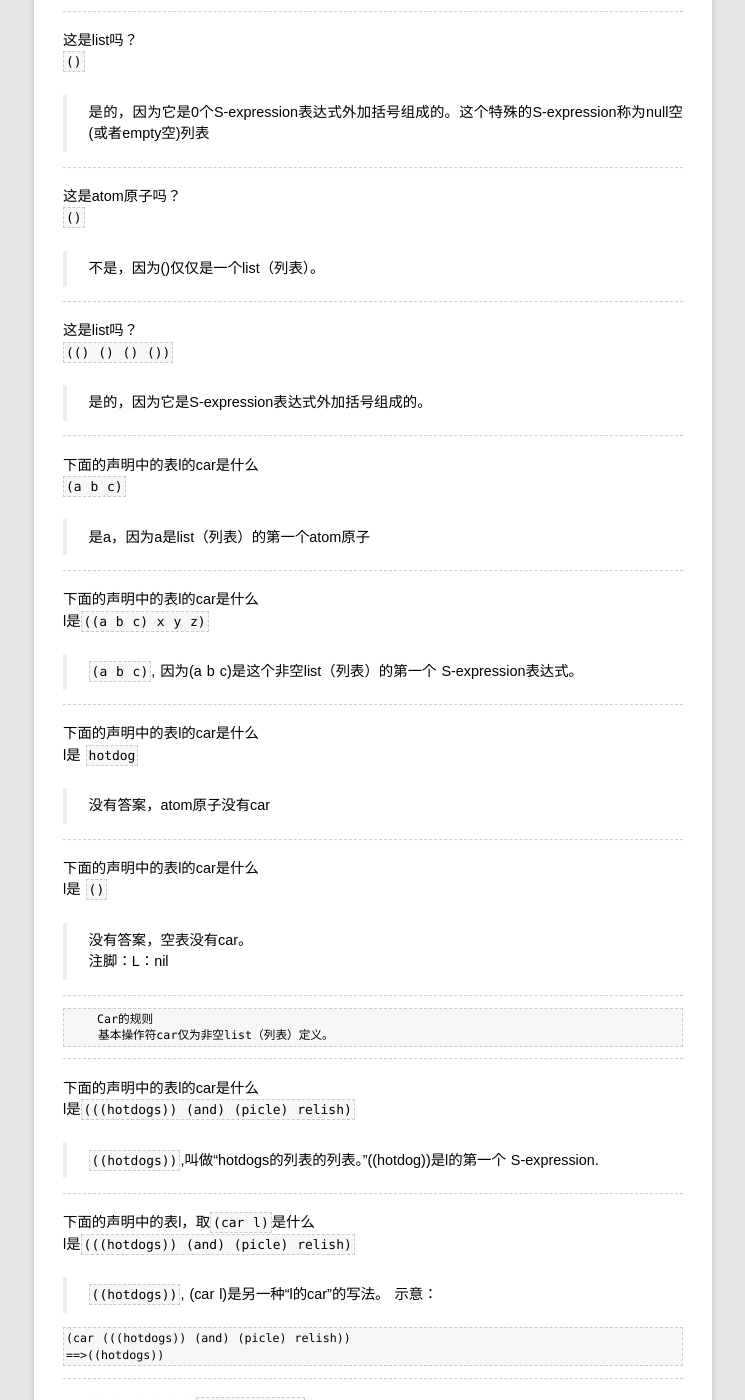
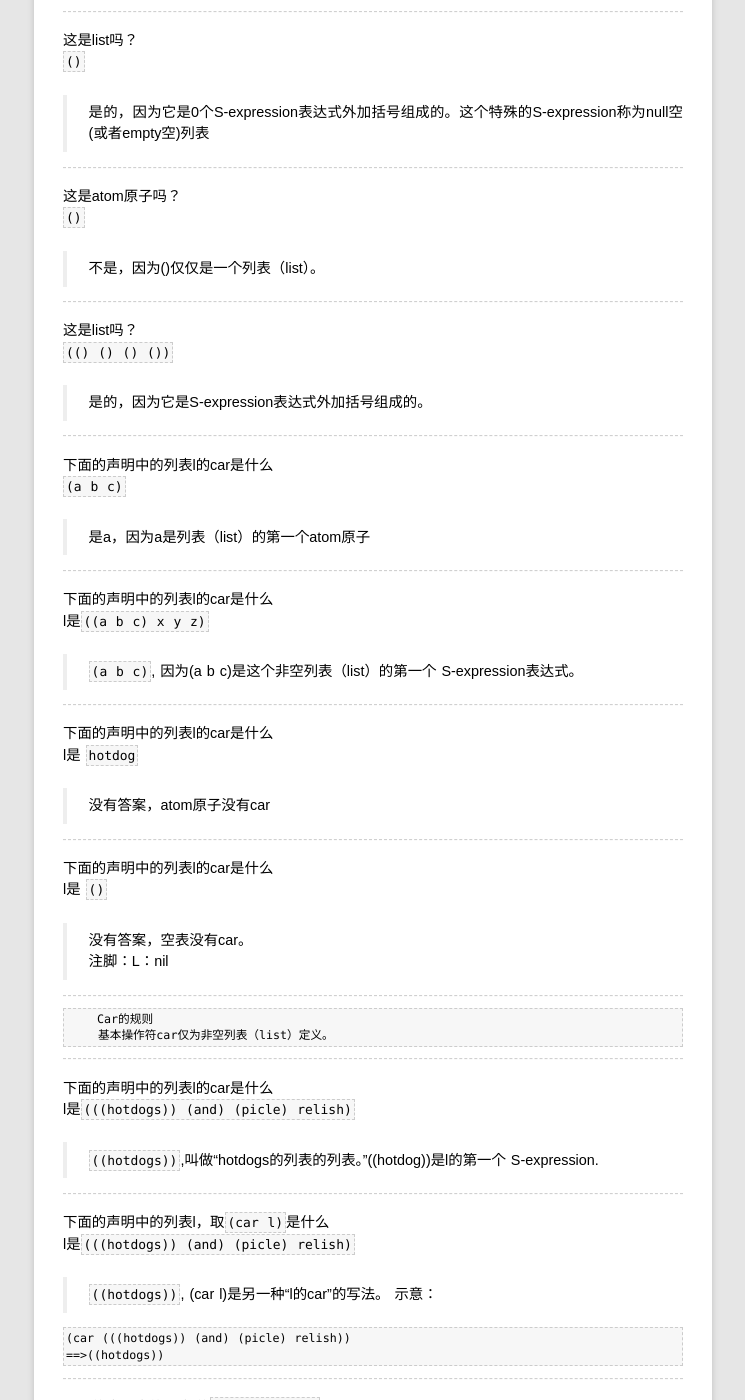
Before and after one commit to rhuichao/uternet.github.io, a Jekyll site: the page built from TLS/01.md, in a window 1280 px wide and 1400 px high, scrolled down 2299 px. Shown: the whole window, without its empty margins (267-1012 px from the left). Built offline with Jekyll 4.4.1, drawn with Linux system fonts in a browser that asks for light colours; some web fonts are replaced; Markdown is read by kramdown in place of the engine named in the settings; some of the changed text lies outside the part shown.

Commit message:
new document posted

````diff
--- a/TLS/01.md
+++ b/TLS/01.md
@@ -39,28 +39,28 @@ title:  玩具
 
 ------------------
 
-这是list（列表）吗？
+这是列表（list）吗？
 `(atom)`
 
 >是的，因为(atom)是一个atom原子外加括号构成。
 
 ------------------
 
-这是list（列表）吗？
+这是列表（list）吗？
 `(atom turkey or)`
 
 >是的，因为它是由一组原子外加括号构成。
 
 ------------------
 
-这是list（列表）吗？
+这是列表（list）吗？
 `(atom turkey) or`
 
 >不是，这是两个没有括起来的两个S-expression表达式，第一个是含有两个atom原子list列，第二个是一个atom原子。
 
 ------------------
 
-这是list（列表）吗？
+这是列表（list）吗？
 `((atom turkey) or)`
 
 >是的，因为这是两个S-expression表达式外加括号构成。
@@ -77,14 +77,14 @@ title:  玩具
 这是S-expression吗？
 `(x y z)`
 
->是的，因为它是一个list（列表）。
+>是的，因为它是一个列表（list）。
 
 ------------------
 
 这是S-expression吗？
 `((x y) z)`
 
->是的，因为所有的list（列表）都是S-expression表达式。
+>是的，因为所有的列表（list）都是S-expression表达式。
 
 ------------------
 
@@ -95,7 +95,7 @@ title:  玩具
 
 ------------------
 
-list（列表）中有多少个 S-expression?
+列表（list）中有多少个 S-expression?
 `(how are you doing so far)`
 
 >六个，how, are, you, doing, so, 和far。
@@ -109,7 +109,7 @@ list（列表）中有多少个 S-expression?
 
 ------------------
 
-list（列表）中有多少个 S-expression?
+列表（list）中有多少个 S-expression?
 `(((how) are) ((you) (doing so)) far)`
 
 >三个，((how) are), ((you) (doing so)), 和 far
@@ -126,7 +126,7 @@ list（列表）中有多少个 S-expression?
 这是atom原子吗？
 `()`
 
->不是，因为()仅仅是一个list（列表）。
+>不是，因为()仅仅是一个列表（list）。
 
 ------------------
 
@@ -137,29 +137,29 @@ list（列表）中有多少个 S-expression?
 
 ------------------
 
-下面的声明中的表l的car是什么
+下面的声明中的列表l的car是什么
 `(a b c)`
 
->是a，因为a是list（列表）的第一个atom原子
+>是a，因为a是列表（list）的第一个atom原子
 
 ------------------
 
 
-下面的声明中的表l的car是什么
+下面的声明中的列表l的car是什么
 l是`((a b c) x y z)`
 
->`(a b c)`, 因为(a b c)是这个非空list（列表）的第一个 S-expression表达式。
+>`(a b c)`, 因为(a b c)是这个非空列表（list）的第一个 S-expression表达式。
 
 ------------------
 
-下面的声明中的表l的car是什么
+下面的声明中的列表l的car是什么
 l是 `hotdog`
 
 >没有答案，atom原子没有car
 
 ------------------
 
-下面的声明中的表l的car是什么
+下面的声明中的列表l的car是什么
 l是 `()`
 
 >没有答案，空表没有car。
@@ -169,19 +169,19 @@ l是 `()`
 
 ```
     Car的规则
-    基本操作符car仅为非空list（列表）定义。
+    基本操作符car仅为非空列表（list）定义。
 ```
 
 ------------------
 
-下面的声明中的表l的car是什么
+下面的声明中的列表l的car是什么
 l是`(((hotdogs)) (and) (picle) relish)`
 
 >`((hotdogs))`,叫做“hotdogs的列表的列表。”((hotdog))是l的第一个 S-expression.
 
 ------------------
 
-下面的声明中的表l，取`(car l)`是什么
+下面的声明中的列表l，取`(car l)`是什么
 l是`(((hotdogs)) (and) (picle) relish)`
 
 >`((hotdogs))`, (car l)是另一种“l的car”的写法。
@@ -192,7 +192,7 @@ l是`(((hotdogs)) (and) (picle) relish)`
 
 ------------------
 
-下面的声明中的表l的`(car (car l))`是什么
+下面的声明中的列表l的`(car (car l))`是什么
 l是`(((hotdogs)) (and))`
 
 >(hotdogs)。示意为：
@@ -203,7 +203,7 @@ l是`(((hotdogs)) (and))`
 
 ------------------
 
-下面的声明中的表l的cdr是什么
+下面的声明中的列表l的cdr是什么
 l是`(a b c)`
 
 >`(b c)`， 因为(b c)是l中除了(car l)的部分。
@@ -211,7 +211,7 @@ l是`(a b c)`
 
 ------------------
 
-下面的声明中的表l的cdr是什么
+下面的声明中的列表l的cdr是什么
 l是`((a b c) x y z)`
 
 >`(x y z)`.
@@ -219,7 +219,7 @@ l是`((a b c) x y z)`
 ------------------
 
 
-下面的声明中的表l的cdr是什么
+下面的声明中的列表l的cdr是什么
 l是`(hamburger)`
 
 >`()`
@@ -227,10 +227,10 @@ l是`(hamburger)`
 ------------------
 
 
-下面的声明中的表l，取(cdr l)是什么
+下面的声明中的列表l，取(cdr l)是什么
 l是`((x) t r)`
 
->`(t r)`，因为(cdr l) 仅仅“表l的cdr“的另一种表示方法。
+>`(t r)`，因为(cdr l) 仅仅“列表l的cdr“的另一种表示方法。
 
 ------------------
 
@@ -241,7 +241,7 @@ l是`((x) t r)`
 
 ------------------
 
-下面的声明中的表l的cdr是什么
+下面的声明中的列表l的cdr是什么
 l是()
 
 >没有答案，空表null没有cdr。
@@ -251,13 +251,13 @@ l是()
 
 ```
     cdr的规则
-    基本操作符cdr仅为非空list（列表）定义。
+    基本操作符cdr仅为非空列表（list）定义。
     任何非空list的cdr都是另一个list。
 ```
 
 ------------------
 
-下面的声明中的表l，取`(car (cdr l))`是什么
+下面的声明中的列表l，取`(car (cdr l))`是什么
 l是`((b) (x y) ((x)))`
 
 >`(x y)`， 因为((x y) ((c)))是(cdr l), (x y) 是(cdr l)的car。
@@ -271,7 +271,7 @@ l是`((b) (x y) ((x)))`
 
 ------------------
 
-下面的声明中的表l，取`(cdr (cdr l))` 是什么
+下面的声明中的列表l，取`(cdr (cdr l))` 是什么
 l是`((b) (x y) ((x)))`
 
 >`(((x)))`, 因为((x y) ((c)))是(cdr l)，而(x y)是(cdr l)的car。
@@ -283,7 +283,7 @@ l是`((b) (x y) ((x)))`
 
 ------------------
 
-下面的声明中的表l，取`(cdr (car l))`
+下面的声明中的列表l，取`(cdr (car l))`
 l是`(a (b (c)) d)`
 
 >没有答案，因为(cdr l)是一个atom原子，它不能取cdr了。
@@ -292,22 +292,22 @@ l是`(a (b (c)) d)`
 
 car 的参数可以是什么
 
->任何非空list（列表）。
+>任何非空列表（list）。
 
 ------------------
 
 cdr 的参数可以是什么
 
->任何非空list（列表）。
+>任何非空列表（list）。
 
 ------------------
 
 假设a是 `peanut`，l是`(butter and jelly)`
 那么a和l的cons(这通常写作"(cons a l)"
-读作把atom原子a cons到list（列表）l上)是什么
+读作把atom原子a cons到列表（list）l上)是什么
 
 >`(peanut butter and jelly)`
->因为cons把一个atom原子追加到list（列表）最前头。
+>因为cons把一个atom原子追加到列表（list）最前头。
 >示意：
 
     (cons a (butter and jelly)
@@ -319,7 +319,7 @@ cdr 的参数可以是什么
 那么把s cons到l上是什么
 
 >`((banana and) peanut butter and jelly)`
->因为cons任意 S-expression追加到list（列表）最前头。
+>因为cons任意 S-expression追加到列表（list）最前头。
 >示意：
 
     (cons (banana and) (peanut butter and jelly))
@@ -340,7 +340,7 @@ cdr 的参数可以是什么
 
 cons 的参数可以是什么
 
->cons带两个参数，第一个可以是任何 S-expression，第二个是任意list（列表）。
+>cons带两个参数，第一个可以是任何 S-expression，第二个是任意列表（list）。
 
 ------------------
 
@@ -367,8 +367,8 @@ cons 的参数可以是什么
     cons的规则
 
     基本操作符cons有两个参数。
-    cons的第二个参数必须是list（列表），
-    结果返回一个list（列表）。
+    cons的第二个参数必须是列表（list），
+    结果返回一个列表（list）。
 ```
 
 
@@ -394,9 +394,9 @@ cons 的参数可以是什么
 
 ------------------
 
-假设l是`()`，那么l是null list（列表），对么
+假设l是`()`，那么l是null 列表（list），对么
 
->是的，因为它是一个含有0个 S-expression表达式的list（列表）。
+>是的，因为它是一个含有0个 S-expression表达式的列表（list）。
 
 ------------------
 
@@ -422,7 +422,7 @@ cons 的参数可以是什么
 ```
 Null的规则
 
-基本操作符null?仅仅为list（列表）定义
+基本操作符null?仅仅为列表（list）定义
 ```
 
 ------------------
@@ -450,7 +450,7 @@ S:(define atom?
 
 假如s是 `(Harry had a heap of apples)`，那么 `(atom? s)` 是真是假
 
->假。因为s是一个list（列表）。
+>假。因为s是一个列表（list）。
 
 ------------------
 
@@ -521,7 +521,7 @@ atom？有几个参数
 假设l1是`()`，l2是 `(strawberry)`
 那么 `(eq? l1 l2)`是真还是假
 
->没有答案，`()`和`(strawberry)`是list（列表）。
+>没有答案，`()`和`(strawberry)`是列表（list）。
 >注：实际当中是可以作为eq？的参数的。
 
 ------------------
@@ -564,6 +564,6 @@ a是 `Mary`，
 `(eq?(car l) (car (cdr l)))`
 是真还是假
 
->真。因为这是在比较list（列表）中的第一个和第二个atom原子。
+>真。因为这是在比较列表（list）中的第一个和第二个atom原子。
 
 <center>==>现在去，做出自己的花生酱果冻三明治<==</center>
````
